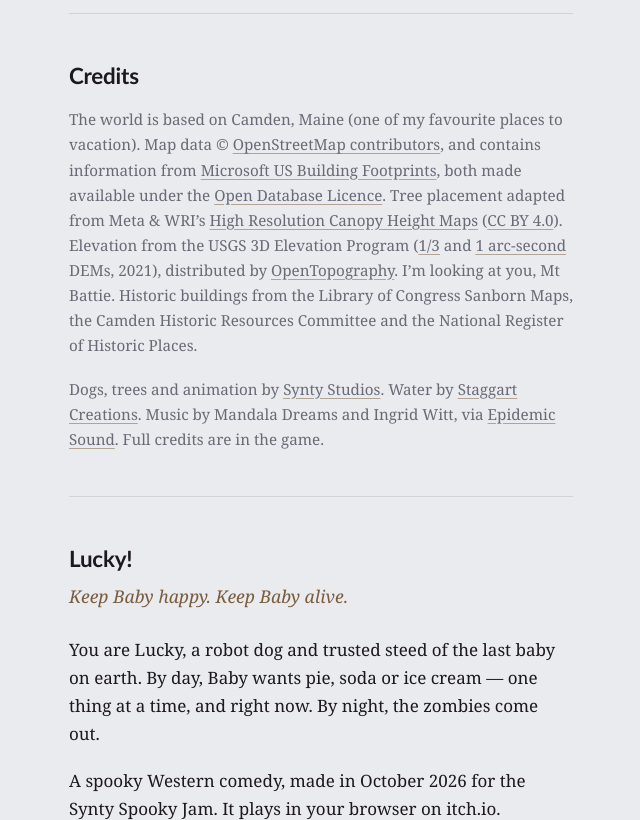
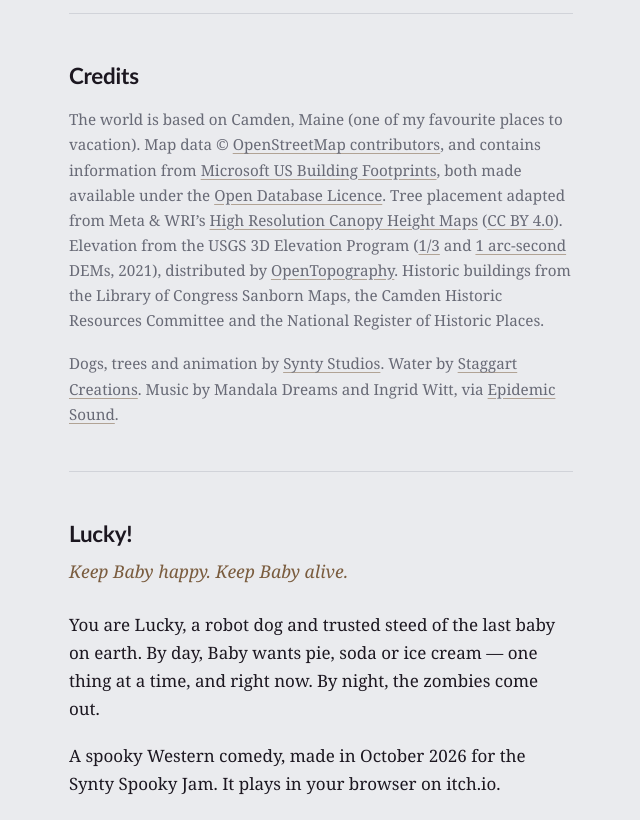
Before and after one commit to usmile1/streetdog-life, a Jekyll site: the page built from games/index.html, in a window 1280 px wide and 900 px high, scrolled down 1562 px, cut to the strip 0-820 px from the top of the window. Shown: the whole strip, without its empty margins (319-959 px from the left). Built offline with Jekyll 4.4.1, drawn with Linux system fonts in a browser that asks for light colours.

Commit message:
Games credits: drop the Mt Battie aside and the full-credits line
Co-Authored-By: Claude Opus 5.5 <noreply@anthropic.com>

```diff
--- a/games/index.html
+++ b/games/index.html
@@ -95,7 +95,7 @@ og_description: "Love dogs? Tired of doomscrolling? Play Sandy and ARC9. Early a
     Elevation from the USGS 3D Elevation Program
     (<a href="https://doi.org/10.5069/G98K778D" rel="noopener">1/3</a> and
     <a href="https://doi.org/10.5069/G9HX19WN" rel="noopener">1 arc-second</a> DEMs, 2021), distributed by
-    <a href="https://opentopography.org" rel="noopener">OpenTopography</a>. I’m looking at you, Mt Battie.
+    <a href="https://opentopography.org" rel="noopener">OpenTopography</a>.
     Historic buildings from the Library of Congress Sanborn Maps, the Camden Historic Resources
     Committee and the National Register of Historic Places.
   </p>
@@ -105,7 +105,6 @@ og_description: "Love dogs? Tired of doomscrolling? Play Sandy and ARC9. Early a
     Water by <a href="https://staggart.xyz/unity/stylized-water-3/sw3-docs/" rel="noopener">Staggart Creations</a>.
     Music by Mandala Dreams and Ingrid Witt, via
     <a href="https://www.epidemicsound.com/" rel="noopener">Epidemic Sound</a>.
-    Full credits are in the game.
   </p>
 
   <hr>
```
